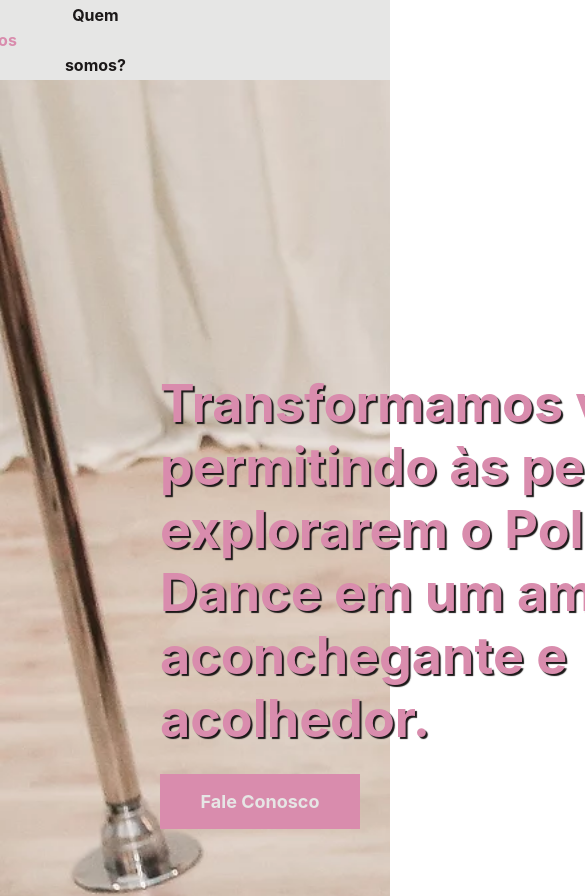
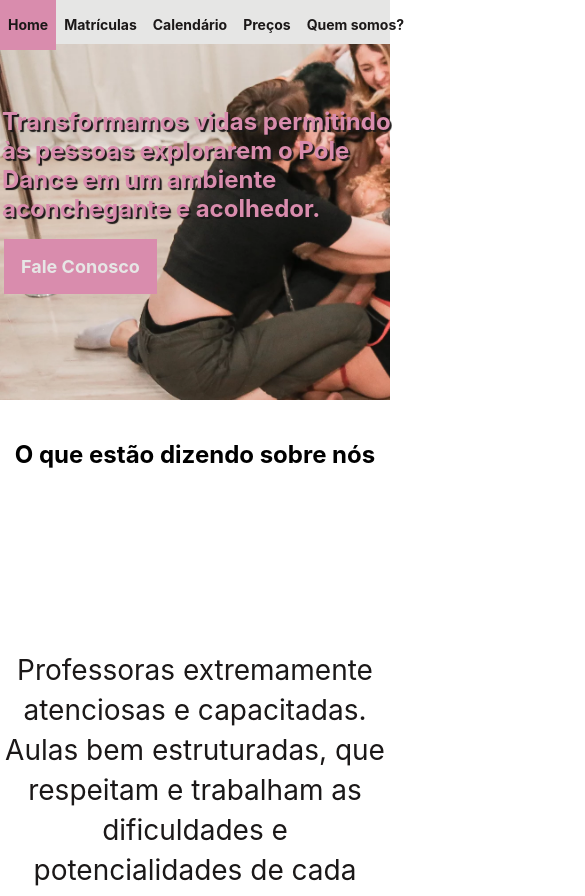
Before and after one commit to BlueishCupcake/LustyPole, a React (Create React App) app: page / in a window 390 px wide. Shown: the top 896 px of the page, 585 px wide, since content can reach past the window. Built offline with nearby package versions, Linux system fonts and the light colour scheme.

Commit message:
Finishing responsive home page

```diff
--- a/src/components/contacts/style.ts
+++ b/src/components/contacts/style.ts
@@ -2,19 +2,28 @@ import styled from "styled-components";
 
 export const ContactsSection = styled.section`
   background-color: var(--grey);
-  height: 760px;
   margin: 0 auto;
   display: flex;
   flex-direction: wrap;
+
+  @media (max-width: 440px) {
+    flex-flow: column;
+  }
 `;
 
 export const PostsWrapper = styled.div`
   width: 100%;
   display: flex;
+  place-content: center;
+  place-items: center;
 `;
 
 export const PoleDancer = styled.img`
-  margin: 0 auto;
+  max-width: 100%;
+
+  @media (max-width: 440px) {
+    display: none;
+  }
 `;
 
 export const ContactsWrapper = styled.div`
@@ -24,7 +33,6 @@ export const ContactsWrapper = styled.div`
 `;
 
 export const ContactsInfoWrapper = styled.div`
-  height: 50%;
   display: flex;
   flex-flow: column wrap;
   place-content: center;
@@ -43,7 +51,6 @@ export const BtnWrapper = styled.div`
 `;
 
 export const Links = styled.a`
-  width: 360px;
   padding: 16px;
   display: flex;
   place-content: center;
@@ -61,6 +68,10 @@ export const Links = styled.a`
 
 export const ContactText = styled.span`
   padding-left: 8px;
+
+  @media (max-width: 440px) {
+    width: 100%;
+  }
 `;
 
 export const SocialMediaWrapper = styled.div`
@@ -69,4 +80,5 @@ export const SocialMediaWrapper = styled.div`
   flex-flow: column wrap;
   place-content: center;
   place-items: center;
+  padding: 12px 0;
 `;
--- a/src/components/footer/style.ts
+++ b/src/components/footer/style.ts
@@ -42,6 +42,17 @@ export const GoBack = styled.a`
   &:hover {
     color: var(--pink);
   }
+
+  @media (max-width: 440px) {
+    font-size: 12px;
+    bottom: 0;
+    right: 0;
+  }
+
+  @media (min-width: 441px) and (max-width: 810px) {
+    bottom: 0;
+    right: 0;
+  }
 `;
 
 export const Arrow = styled.img`
@@ -52,4 +63,18 @@ export const Arrow = styled.img`
   border: 1px solid var(--white);
   border-radius: 50%;
   padding: 4px;
+
+  @media (max-width: 440px) {
+    bottom: 4px;
+    right: 96px;
+    background-color: var(--white);
+    border: 1px solid var(--white);
+    width: 32px;
+  }
+
+  @media (min-width: 441px) and (max-width: 810px) {
+    bottom: 4px;
+    right: 124px;
+    width: 32px;
+  }
 `;
--- a/src/components/groupSection/style.ts
+++ b/src/components/groupSection/style.ts
@@ -8,6 +8,16 @@ export const GroupContainer = styled.div`
   place-content: center;
   background-image: url("groupphoto.png");
   background-size: cover;
+
+  @media (max-width: 440px) {
+    flex-flow: column wrap;
+    width: 100%;
+    height: 400px;
+  }
+
+  @media (min-width: 441px) and (max-width: 810px) {
+    height: 800px;
+  }
 `;
 
 export const GroupText = styled.span`
@@ -15,14 +25,25 @@ export const GroupText = styled.span`
   font-size: 52px;
   font-weight: bold;
   text-shadow: 2px 2px 1px var(--black);
-  width: 600px;
+  width: 40%;
   margin-left: 160px;
+
+  @media (max-width: 440px) {
+    margin-left: 4px;
+    width: 100%;
+    font-size: 24px;
+  }
+
+  @media (min-width: 441px) and (max-width: 810px) {
+    margin-left: 4px;
+    width: 100%;
+    font-size: 44px;
+  }
 `;
 
 export const GroupBtn = styled.a`
   margin: 24px 0 0 160px;
   padding: 16px;
-  width: 200px;
   background-color: var(--pink);
   cursor: pointer;
   border: 1px solid transparent;
@@ -36,4 +57,12 @@ export const GroupBtn = styled.a`
   &:hover {
     border-color: var(--black);
   }
+
+  @media (max-width: 440px) {
+    margin: 16px 0 0 6px;
+  }
+
+  @media (min-width: 441px) and (max-width: 810px) {
+    margin: 8px 0 0 6px;
+  }
 `;
--- a/src/components/header/style.ts
+++ b/src/components/header/style.ts
@@ -15,6 +15,17 @@ export const Headers = styled.header`
   left: 0;
   width: 100%;
   z-index: 1;
+
+  @media (max-width: 440px) {
+    place-content: flex-start;
+    place-items: flex-start;
+    flex-flow: column wrap;
+    height: 44px;
+  }
+
+  @media (min-width: 441px) and (max-width: 810px) {
+    height: 60px;
+  }
 `;
 
 export const LinksWrapper = styled.div`
@@ -22,6 +33,20 @@ export const LinksWrapper = styled.div`
   place-content: space-between;
   place-items: center;
   padding: 0 240px 0 0;
+
+  @media (max-width: 440px) {
+    place-content: flex-start;
+    place-items: flex-start;
+    flex-flow: column wrap;
+    height: 44px;
+    padding: 0;
+  }
+
+  @media (min-width: 441px) and (max-width: 810px) {
+    height: 44px;
+    place-content: center;
+    place-items: center;
+  }
 `;
 
 export const Links = styled.span<LinksTypes>`
@@ -45,5 +70,19 @@ export const Links = styled.span<LinksTypes>`
     &:hover {
       color: ${({ isActive }) => (isActive ? `var(--black)` : `var(--pink)`)};
     }
+    @media (max-width: 440px) {
+      padding: 0 8px;
+      font-size: 14px;
+    }
+
+    @media (max-width: 360px) {
+      padding: 0 4px;
+      font-size: 14px;
+    }
+
+    @media (min-width: 441px) and (max-width: 810px) {
+      padding: 20px;
+      font-size: 16px;
+    }
   }
 `;
--- a/src/components/paymentInfo/style.ts
+++ b/src/components/paymentInfo/style.ts
@@ -32,7 +32,7 @@ export const PriceInfoWrapper = styled.div`
   border-radius: 4px;
   border: 1px solid transparent;
   padding: 24px;
-  width: 408px;
+  /* width: 408px; */
   display: flex;
   flex-direction: column;
   place-items: center;
--- a/src/components/statements/style.ts
+++ b/src/components/statements/style.ts
@@ -6,7 +6,6 @@ export const StatementH2 = styled.h2`
 `;
 
 export const StatementsBody = styled.section`
-  width: 680px;
   height: 600px;
   margin: 0 auto;
 
@@ -14,6 +13,10 @@ export const StatementsBody = styled.section`
   flex-direction: column;
   place-items: center;
   place-content: center;
+
+  @media (max-width: 440px) {
+    height: 1400px;
+  }
 `;
 
 export const Statement = styled.p`
--- a/src/pages/calender/style.ts
+++ b/src/pages/calender/style.ts
@@ -9,6 +9,6 @@ export const CalendarsWrapper = styled.div`
 `;
 
 export const CalendarImg = styled.img`
-  width: 1400px;
+  /* width: 1400px; */
   margin: 0 auto 100px;
 `;
```
